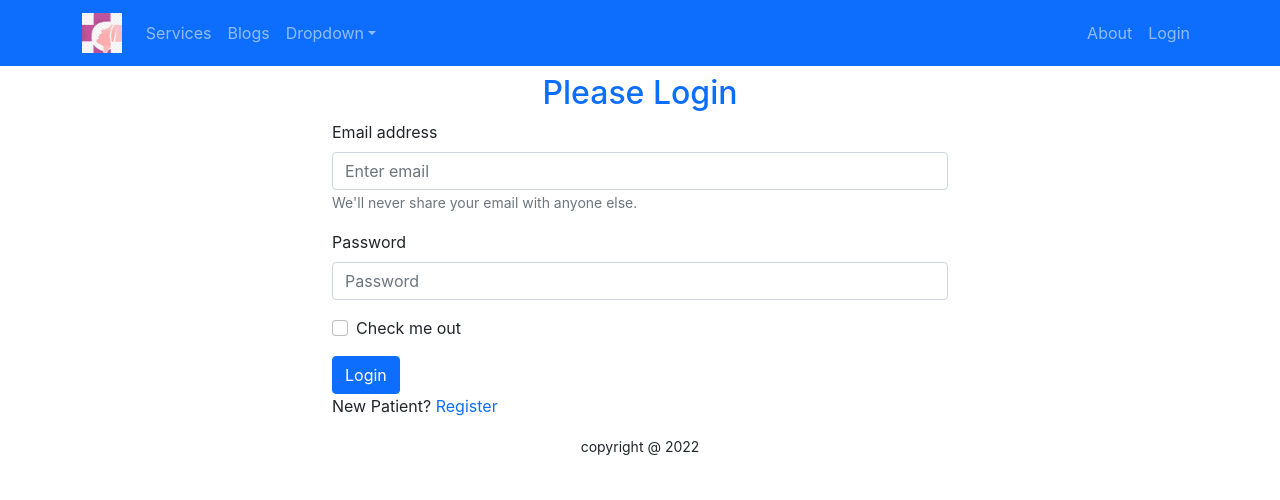
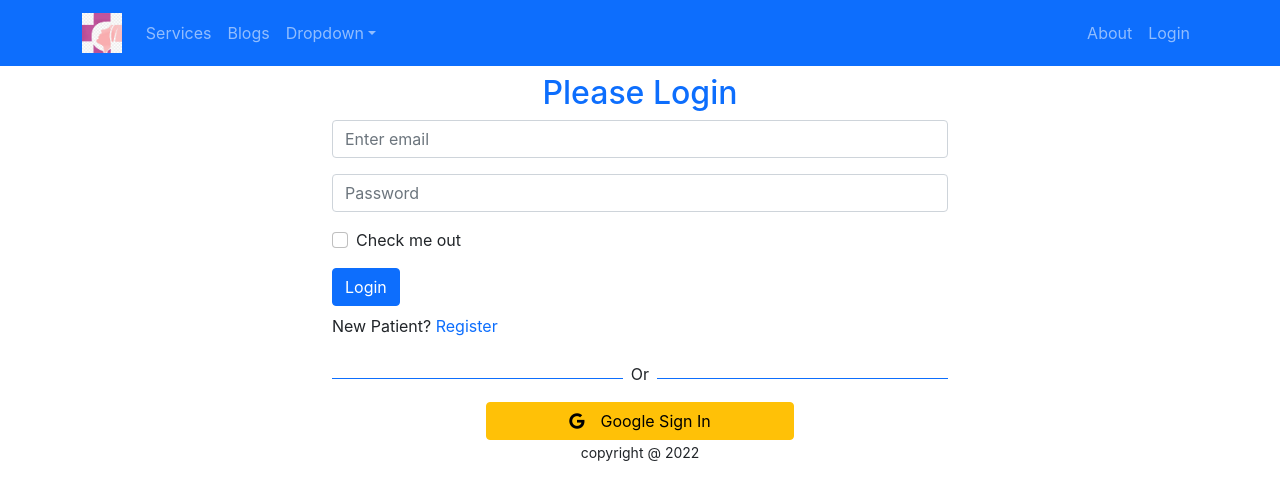
Before and after one commit to abdulmatin303/doctor-chamber, a React (Create React App) app: page /login in a window 1280 px wide. Shown: the top 500 px of the page. Built offline with nearby package versions, Linux system fonts and the light colour scheme; no server answers.

Commit message:
google sign in added

```diff
--- a/public/index.html
+++ b/public/index.html
@@ -28,7 +28,9 @@
       <!-- bootstrap cdn link  -->
       <link href="https://cdn.jsdelivr.net/npm/bootstrap@5.1.3/dist/css/bootstrap.min.css" rel="stylesheet" integrity="sha384-1BmE4kWBq78iYhFldvKuhfTAU6auU8tT94WrHftjDbrCEXSU1oBoqyl2QvZ6jIW3" crossorigin="anonymous">
 
-    <title>React App</title>
+
+
+    <title>Doctor Chamber</title>
   </head>
   <body>
     <noscript>You need to enable JavaScript to run this app.</noscript>
@@ -46,5 +48,10 @@
 
      <!-- bootstrap cdn link  -->
     <script src="https://cdn.jsdelivr.net/npm/bootstrap@5.1.3/dist/js/bootstrap.bundle.min.js" integrity="sha384-ka7Sk0Gln4gmtz2MlQnikT1wXgYsOg+OMhuP+IlRH9sENBO0LRn5q+8nbTov4+1p" crossorigin="anonymous"></script>
+
+    <!-- font awesome  -->
+    <script src="https://kit.fontawesome.com/17018621bd.js" crossorigin="anonymous"></script>
+
+
   </body>
 </html>
--- a/src/Pages/Login/Login/Login.js
+++ b/src/Pages/Login/Login/Login.js
@@ -3,6 +3,7 @@ import { Button, Form } from 'react-bootstrap';
 import { useSignInWithEmailAndPassword } from 'react-firebase-hooks/auth';
 import { Link, useLocation, useNavigate } from 'react-router-dom';
 import auth from '../../../firebase.init';
+import SocialLogin from '../SocialLogin/SocialLogin';
 
 const Login = () => {
 
@@ -38,22 +39,15 @@ const Login = () => {
 
 
 
-
-
     return (
         <div className='container w-50 mx-auto'>
         <h2 className='text-primary text-center mt-2'>Please Login</h2>
         <Form onSubmit={handleSubmit}>
+
          <Form.Group className="mb-3" controlId="formBasicEmail">
-        <Form.Label>Email address</Form.Label>
-        <Form.Control ref={emailRef} type="email" placeholder="Enter email" required />
-        <Form.Text className="text-muted">
-        We'll never share your email with anyone else.
-        </Form.Text>
-        </Form.Group>
+        <Form.Control ref={emailRef} type="email" placeholder="Enter email" required /> </Form.Group>
 
         <Form.Group className="mb-3" controlId="formBasicPassword">
-        <Form.Label>Password</Form.Label>
         <Form.Control ref={passwordRef} type="password" placeholder="Password" required />
         </Form.Group>
         <Form.Group className="mb-3" controlId="formBasicCheckbox">
@@ -62,7 +56,9 @@ const Login = () => {
         <Button variant="primary" type="submit">Login</Button>
         </Form>
 
-        <p>New Patient? <Link to='/register' className='text-primary text-decoration-none'>Register</Link></p>
+        <p className='mt-2'>New Patient? <Link to='/register' className='text-primary text-decoration-none'>Register</Link></p>
+
+        <SocialLogin></SocialLogin>
 
         </div>
     );
--- a/src/Pages/Login/Register/Register.js
+++ b/src/Pages/Login/Register/Register.js
@@ -1,11 +1,15 @@
 import React from 'react';
-import { Link, useNavigate } from 'react-router-dom';
+import { Link, useLocation, useNavigate } from 'react-router-dom';
 import './Register.css';
 import { useCreateUserWithEmailAndPassword } from 'react-firebase-hooks/auth';
-import { signInWithEmailAndPassword } from 'firebase/auth';
 import auth from '../../../firebase.init';
+import SocialLogin from '../SocialLogin/SocialLogin';
 
 const Register = () => {
+
+    const navigate = useNavigate();
+    const location = useLocation();
+    let from = location.state?.from?.pathname || "/";
 
     const [
         createUserWithEmailAndPassword,
@@ -24,17 +28,13 @@ const Register = () => {
 
     }
 
-    const navigate = useNavigate();
 
     if(user){
-        navigate('/home');
+        navigate(from, { replace: true });
     }
 
-
-
-
     return (
-        <div>
+        <div className='container w-50 mx-auto'>
 
             <div className='register-form'>
             <h2 style={{textAlign: 'center'}}>Please Register</h2>
@@ -49,6 +49,8 @@ const Register = () => {
             <p>Already have an account? <Link to="/login" className='text-primary text-decoration-none' >Please Login</Link> </p>
         </div>
 
+        <SocialLogin></SocialLogin>
+
         </div>
     );
 };
--- /dev/null
+++ b/src/Pages/Login/SocialLogin/SocialLogin.js
@@ -0,0 +1,54 @@
+import React from 'react';
+import { useSignInWithGoogle } from 'react-firebase-hooks/auth';
+import { useLocation, useNavigate } from 'react-router-dom';
+import auth from '../../../firebase.init';
+import google from '../../../images/google.png';
+const SocialLogin = () => {
+
+    const [signInWithGoogle, user, loading, error] = useSignInWithGoogle(auth);
+
+    const navigate = useNavigate();
+    const location = useLocation();
+    let from = location.state?.from?.pathname || "/";
+
+    let errorElement;
+    if (error) {
+
+       errorElement =  <div>
+            <p className='text-danger'>Error: {error.message}</p>
+          </div>
+
+      }
+
+      if(user){
+        navigate(from, { replace: true });
+      }
+
+    return (
+        <div>
+            <div className='d-flex align-items-center'>
+                <div style={{height:'1px'}} className="bg-primary w-50"></div>
+                <p className='mt-2 px-2'>Or</p>
+                <div  style={{height:'1px'}} className="bg-primary w-50"></div>
+            </div>
+
+            {errorElement}
+
+            {/* google sign in button  */}
+            <div className=''>
+
+            <button
+             onClick={() => signInWithGoogle()}
+            className='btn btn-warning w-50 mx-auto d-block'>
+            <span><i class="fa-brands fa-google"></i></span>
+            <span className='ps-3'>Google Sign In</span>
+            </button>
+
+            </div>
+
+
+        </div>
+    );
+};
+
+export default SocialLogin;
```
Also changed, not shown: src/images/google.png (added).
